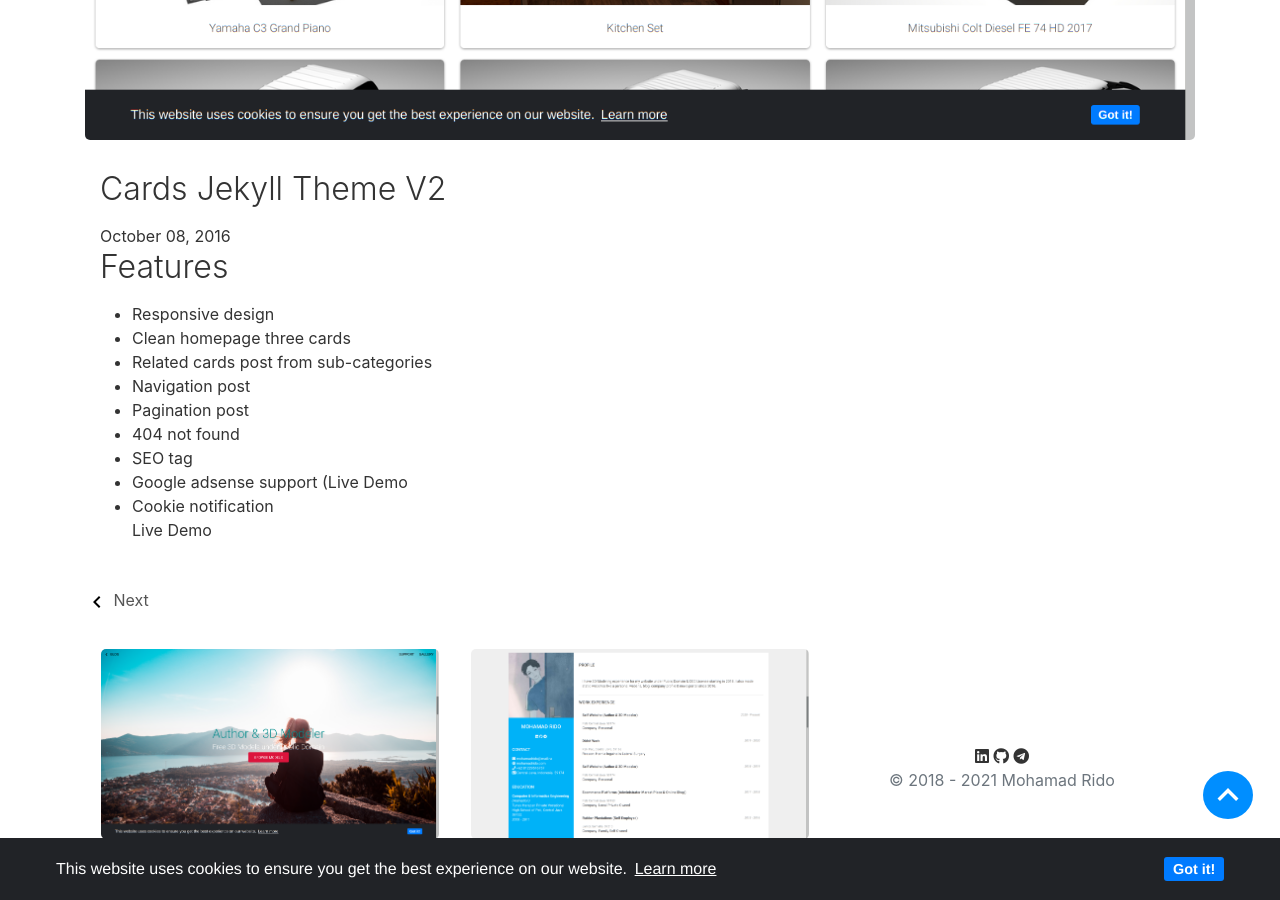
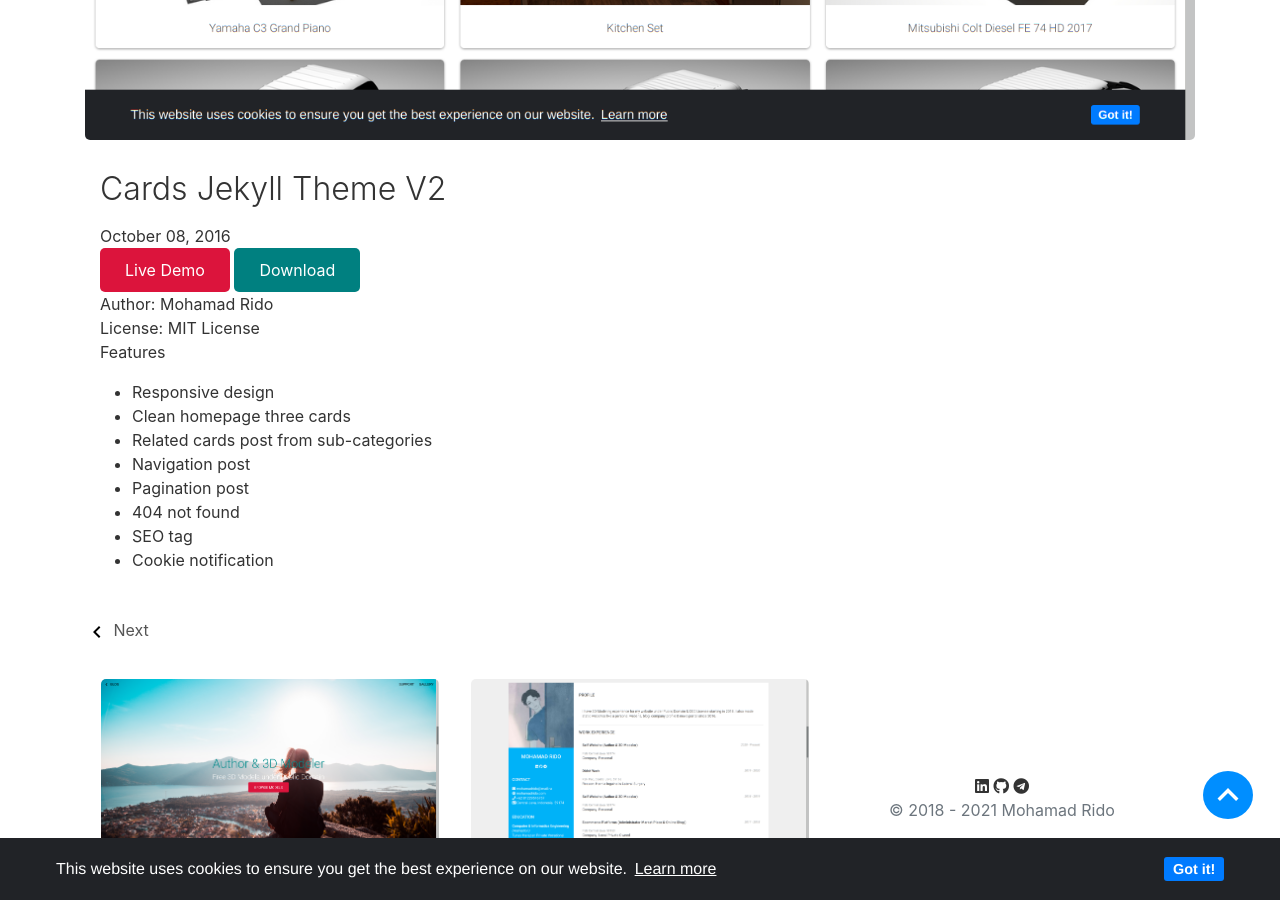
Before and after one commit to mohamadrido/blog, a Jekyll site: the page built from _posts/2016-10-08-cards-jekyll-theme-v2.md, in a window 1280 px wide and 900 px high, scrolled down 569 px. Built offline with Jekyll 4.4.1, drawn with Linux system fonts in a browser that asks for light colours; nearby versions of some CDN libraries; our own code applies the rules of GitHub Pages for plain Markdown files.

Commit message:
Update 2016-10-08-cards-jekyll-theme-v2.md

```diff
--- a/_posts/2016-10-08-cards-jekyll-theme-v2.md
+++ b/_posts/2016-10-08-cards-jekyll-theme-v2.md
@@ -6,7 +6,12 @@ category: [ Themes ]
 tags: [ jekyll ]
 image: "https://mohamadrido.com/assets/cards-jekyll-theme-v2.png"
 ---
-## Features
+<button style="  border: none; outline: 0; display: inline-block; padding: 10px 25px; color: #fff; background-color: #dc143c; text-align: center; cursor: pointer; border-radius: 5px;"><a style="text-decoration: none; color: #fff;" href="htps://publicdomainmodels.com">Live Demo</a></button>
+<button style="  border: none; outline: 0; display: inline-block; padding: 10px 25px; color: #fff; background-color: #008080; text-align: center; cursor: pointer; border-radius: 5px;"><a style="text-decoration: none; color: #fff;" href="https://github.com/mohamadrido/cards-jekyll-theme-v2">Download</a></button>
+<br />
+Author: Mohamad Rido<br />
+License: MIT License<br />
+Features
    - Responsive design
    - Clean homepage three cards
    - Related cards post from sub-categories
@@ -14,7 +19,5 @@ image: "https://mohamadrido.com/assets/cards-jekyll-theme-v2.png"
    - Pagination post
    - 404 not found
    - SEO tag
-   - Google adsense support (<a href="https://mohamadrido.com">Live Demo</a>
    - Cookie notification
 <br />
-<a href="htps://publicdomainmodels.com">Live Demo</a>
```
